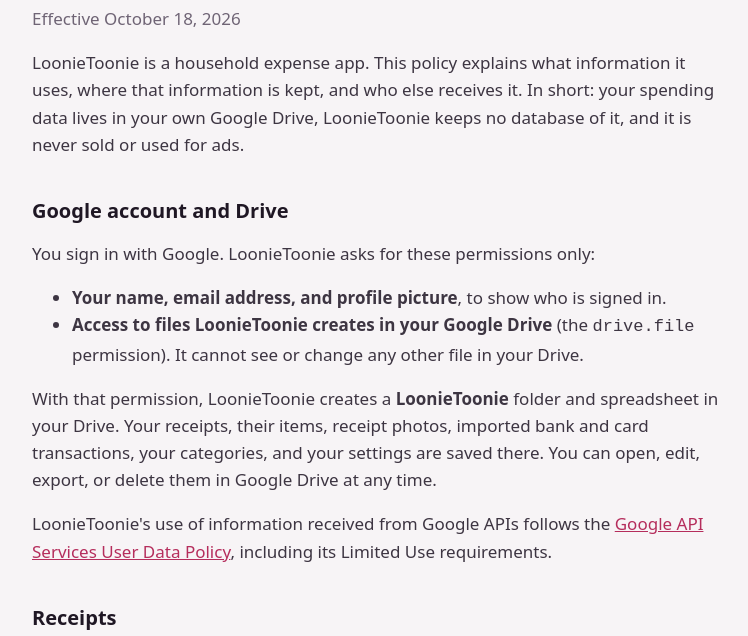
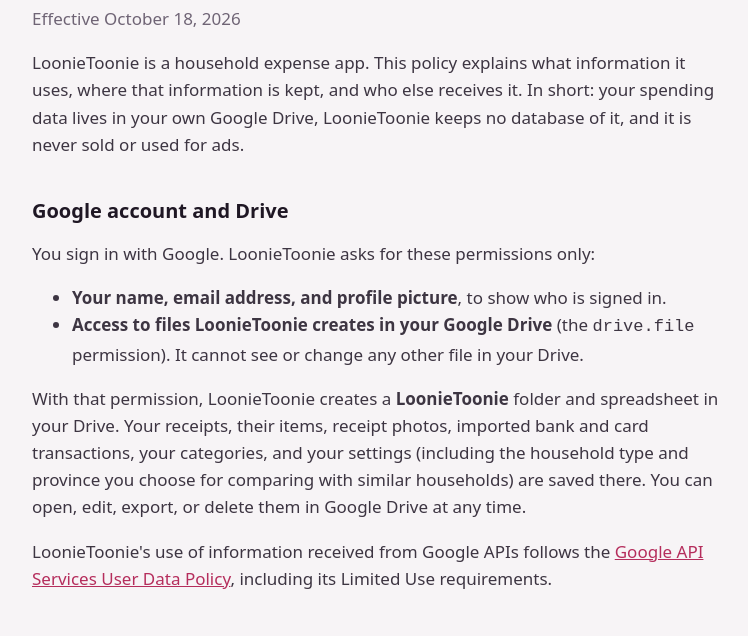
Before and after one commit to tomishing/loonietoonie-site, a plain HTML site: page privacy.html in a window 1280 px wide. Shown: the part 89-725 px from the top of the page, without its empty margins (264-1012 px from the left). Drawn offline with Linux system fonts and the light colour scheme.

Commit message:
Compare spending with similar households (Statistics Canada)
- Account: "Your household" asks who lives with you and the province;
  saved in the settings tab (GET/PUT /api/household)
- Patterns: "Compared with similar households" shows the average of
  the last 3 full months per category next to Statistics Canada's
  average for that household type in that province (2023 Survey of
  Household Spending, estimated by type x province ratio, in 2025
  prices via the provincial CPI); invites users who haven't set their
  household; no overall "saved" figure, with a coverage note
- scripts/build_household_spending.py builds the bundled averages
  (app/reference/household_spending.json) from the public tables
- a monthly GitHub Actions workflow opens an issue when new survey or
  CPI data is out
- privacy policy mentions the household details

Co-Authored-By: Claude Opus 5.5 <noreply@anthropic.com>

```diff
--- a/privacy.html
+++ b/privacy.html
@@ -32,8 +32,8 @@
       </ul>
       <p>
         With that permission, LoonieToonie creates a <strong>LoonieToonie</strong> folder and spreadsheet in your Drive. Your
-        receipts, their items, receipt photos, imported bank and card transactions, your categories, and your settings are
-        saved there. You can open, edit, export, or delete them in Google Drive at any time.
+        receipts, their items, receipt photos, imported bank and card transactions, your categories, and your settings (including the household type and province
+        you choose for comparing with similar households) are saved there. You can open, edit, export, or delete them in Google Drive at any time.
       </p>
       <p>
         LoonieToonie's use of information received from Google APIs follows the
```
